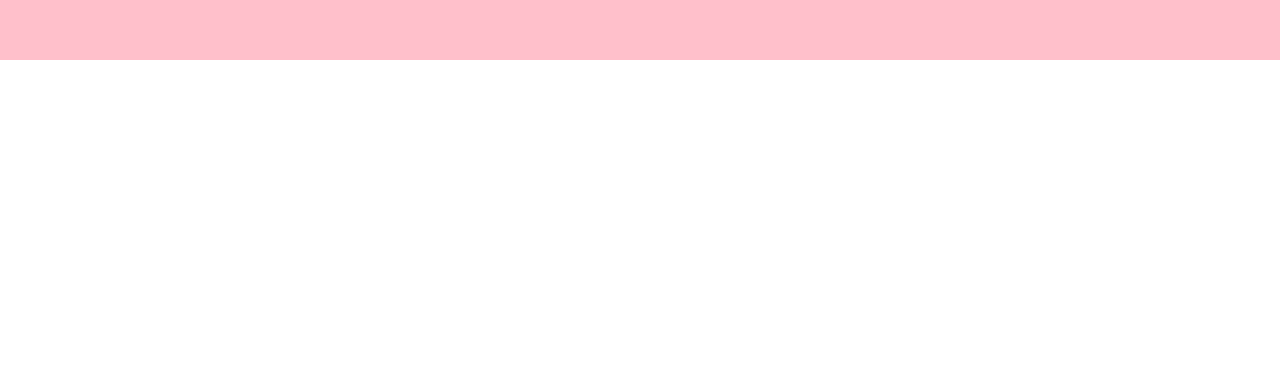
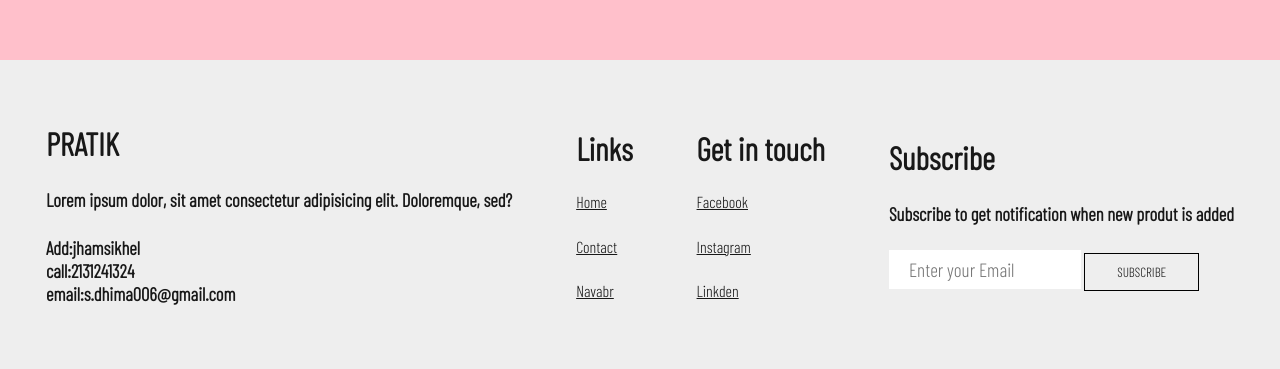
Before and after one commit to Pratik07007/isling, a plain HTML site: page index.html in a window 1280 px wide. Shown: the part 4387-4756 px from the top of the page. Before the commit the page ends 4447 px from the top, so only its background shows below. Drawn offline with Linux system fonts and the light colour scheme.

Commit message:
smal edit

```diff
--- a/index.html
+++ b/index.html
@@ -79,10 +79,48 @@
             </div>
         </aside>
         <main class="page4__main">
-    <img class="page4__img" src="https://images.pexels.com/photos/20522440/pexels-photo-20522440/free-photo-of-a-photo-of-snow-covered-mountains.jpeg?auto=compress&cs=tinysrgb&w=800&lazy=load" alt="">
+            <img class="page4__img"
+                src="https://images.pexels.com/photos/20522440/pexels-photo-20522440/free-photo-of-a-photo-of-snow-covered-mountains.jpeg?auto=compress&cs=tinysrgb&w=800&lazy=load"
+                alt="">
         </main>
     </div>
     <div class="page5"></div>
+    <footer>
+        <main class="footer__main">
+
+            <div class="footer footer__1">
+                <h1>PRATIK</h1>
+                <h3>Lorem ipsum dolor, sit amet consectetur adipisicing elit. Doloremque, sed?</h3>
+                <h3>
+                    Add:jhamsikhel <br> call:2131241324 <br>email:s.dhima006@gmail.com
+                </h3>
+            </div>
+            <div class="footer footer__2">
+                <h1>Links</h1>
+                <a href="#">Home</a>
+                <a href="#">Contact</a>
+                <a href="#">Navabr</a>
+
+
+            </div>
+            <div class="footer footer__3">
+                <h1>Get in touch</h1>
+                <a href="">Facebook</a>
+                <a href="">Instagram</a>
+                <a href="">Linkden</a>
+
+            </div>
+            <div class="footer footer__4">
+                <h1>Subscribe</h1>
+                <h3>Subscribe to get notification when new produt is added</h3>
+                <div>
+                    <input class="footer__input" type="text" placeholder="Enter your Email">
+                    <button class="page2__button page2__button--isActive">SUBSCRIBE</button>
+                </div>
+            </div>
+        </main>
+
+    </footer>
     <script src="script.js"></script>
 </body>
 
--- a/styles.css
+++ b/styles.css
@@ -187,3 +187,30 @@
   background-color: pink;
   height: 100vh;
 }
+footer{
+  background-color: #eeeeee;
+  width: 100vw;
+  display: flex;
+  align-items: center;
+  justify-content: space-around;
+}
+.footer{
+  display: flex;
+  flex-direction: column;
+  align-items: start;
+  gap: 2vw;
+}
+.footer__main{
+  padding:5vw 0vw 5vw 0vw;
+  display: flex;
+  gap: 5vw;
+  align-items: center;
+}
+.footer__input{
+  width: 15vw;
+  height: 3vw;
+  outline: none;
+  border: none;
+  padding-left: 20px;
+  font-size: 1.5vw;
+}
```
Lines whose indentation alone changed are shown as unchanged.
